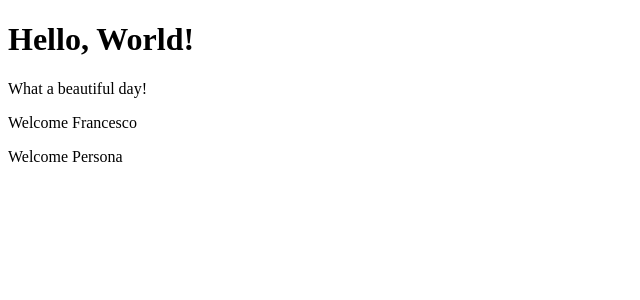
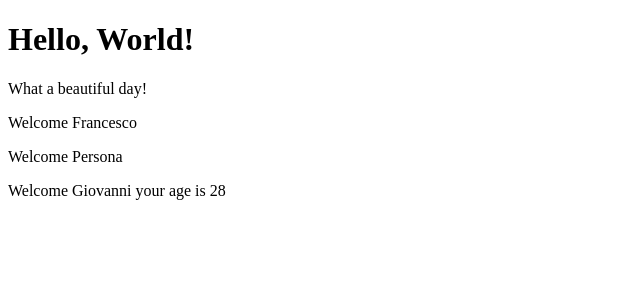
Before and after one commit to Baku305/react-exercises, a React (Create React App) app in the folder react-exercises/: page / in a window 1280 px wide. Shown: the top 300 px of the page, without its empty margins (0-640 px from the left). Built offline with nearby package versions, Linux system fonts and the light colour scheme.

Commit message:
features/props-03 (age props in Welcome3 class)

```diff
--- a/react-exercises/src/Components-03.jsx
+++ b/react-exercises/src/Components-03.jsx
@@ -2,13 +2,22 @@ import React from "react";
 import { Hello } from "./Components-02";
 import { Welcome } from "./Props-01";
 import { Welcome2 } from "./Props-02";
+import { Welcome3 } from "./Props-03";
 
-const HelloEl = <Hello/>
-const WelcomeEl = <Welcome name = "Francesco"/>
-const Welcome2El = <Welcome2 />
+const HelloEl = <Hello />;
+const WelcomeEl = <Welcome name="Francesco" />;
+const Welcome2El = <Welcome2 />;
+const Welcome3El = <Welcome3 name="Giovanni" age="28" />;
 
-export class App extends React.Component{
-    render(){
-        return <div>{HelloEl} {WelcomeEl} {Welcome2El}</div>
-    }
+export class App extends React.Component {
+  render() {
+    return (
+      <div>
+        <span>{HelloEl}</span>
+        <span>{WelcomeEl}</span>
+        <span>{Welcome2El}</span>
+        <span>{Welcome3El}</span>
+      </div>
+    );
+  }
 }
--- /dev/null
+++ b/react-exercises/src/Props-03.jsx
@@ -0,0 +1,8 @@
+import React from "react";
+
+
+export class Welcome3 extends React.Component{
+    render(){
+        return <p>Welcome {this.props.name} <span>your age is {this.props.age}</span></p>
+    }
+}
```
